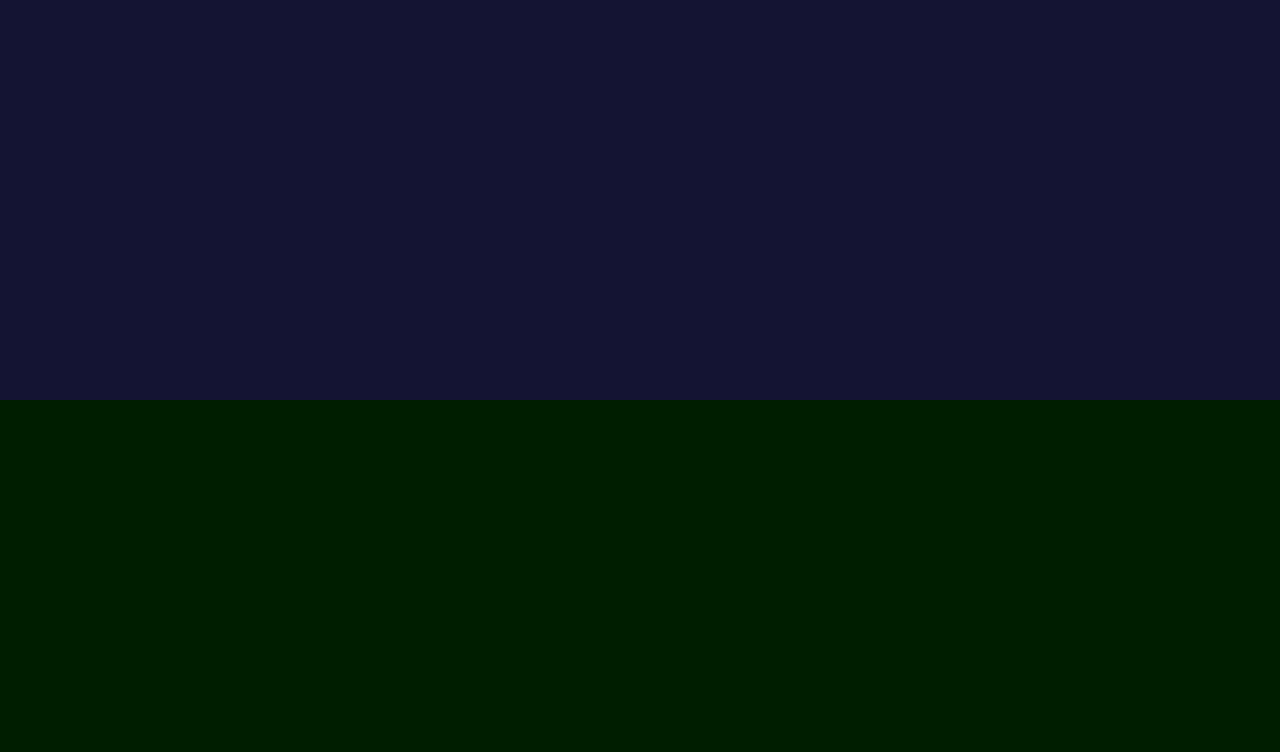
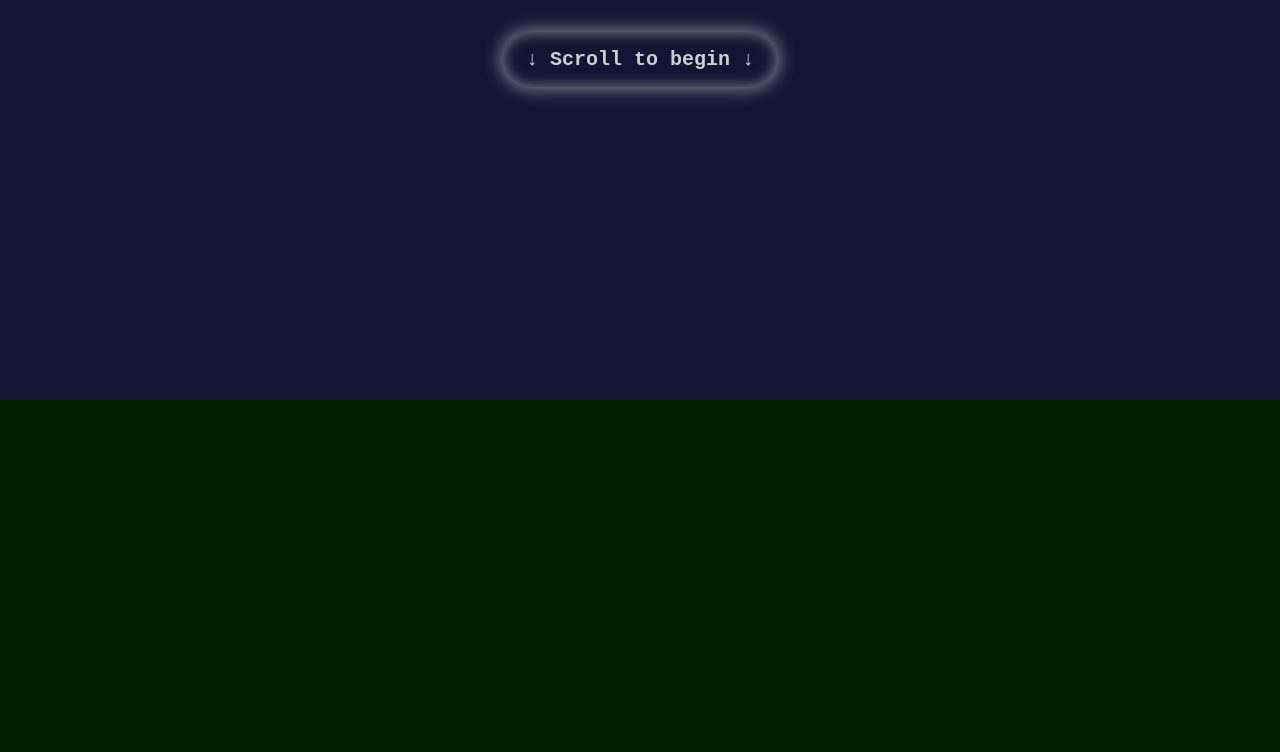
Before and after one commit to travis-adams/travis-adams.github.io, a website built with Vite: page game/intro/index.html in a window 1280 px wide. Shown: the top 752 px of the page. Built offline with nearby package versions, Linux system fonts and the light colour scheme.

Commit message:
Add bouncing text instructing user to scroll

```diff
--- a/game/intro/index.html
+++ b/game/intro/index.html
@@ -9,6 +9,9 @@
   </head>
   <body>
     <div id="sky"></div>
+    <div id="start-hint-container">
+      <div id="start-hint">&darr; Scroll to begin &darr;</div>
+    </div>
     <div id="sun-container">
       <div id="narration"></div>
       <svg id="sun-svg" width="80cqmin" height="80cqmin" viewBox="0 0 100 100">
--- a/game/intro/style.css
+++ b/game/intro/style.css
@@ -42,6 +42,50 @@ p {
   height: 4000vh;
   width: 100%;
   animation: lighten-sky-then-darken linear;
+  animation-timeline: --page-scroll;
+}
+
+@keyframes bounce {
+  0% {
+    top: 0;
+  }
+
+  100% {
+    top: 15px;
+  }
+}
+
+#start-hint-container {
+  position: fixed;
+  width: 100%;
+  display: flex;
+  justify-content: center;
+  animation: 1s ease-in-out 0s infinite alternate bounce;
+}
+
+@keyframes hide-start-hint {
+  0% {
+    filter: opacity(100%);
+  }
+
+  1%,
+  100% {
+    filter: opacity(0%);
+  }
+}
+
+#start-hint {
+  margin: 1.5rem;
+  padding: 1rem 1.5rem;
+  font-weight: bold;
+  font-size: 1.25rem;
+  font-family: monospace;
+  color: rgb(238 238 238 / 85%);
+  border-radius: 30px;
+  box-shadow:
+    0 0 20px rgb(238 238 238 / 60%),
+    0 0 15px rgb(238 238 238 / 50%) inset;
+  animation: hide-start-hint linear;
   animation-timeline: --page-scroll;
 }
 
```
